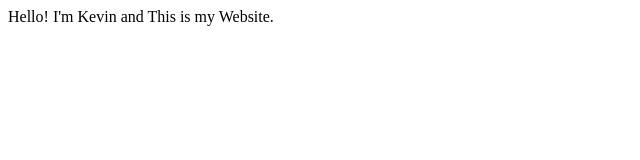
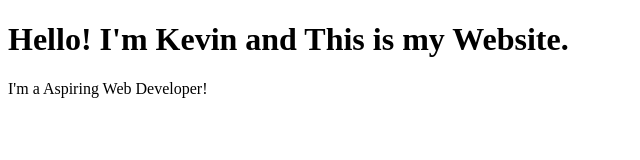
Before and after one commit to JohnKevinMampusti/kevin.github.io, a plain HTML site: page index.html in a window 1280 px wide. Shown: the whole page, without its empty margins (0-640 px from the left). Drawn offline with Linux system fonts and the light colour scheme.

Commit message:
New Index

```diff
--- a/index.html
+++ b/index.html
@@ -4,6 +4,7 @@
 
     </head>
     <body>
-        Hello! I'm Kevin and This is my Website.
+        <h1>Hello! I'm Kevin and This is my Website.</h1>
+        <p> I'm a Aspiring Web Developer!</p>
     </body>
 </html>
```
